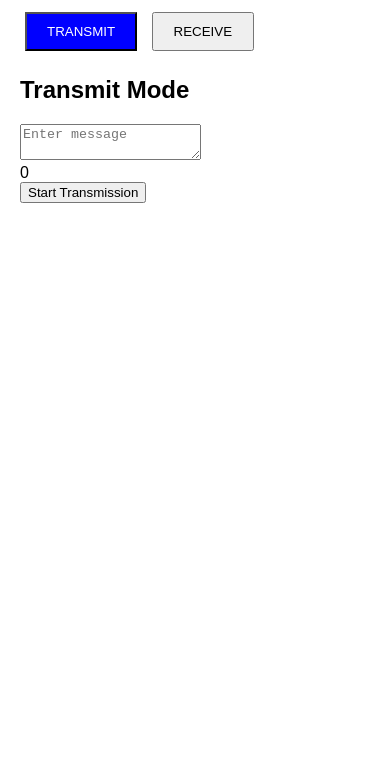
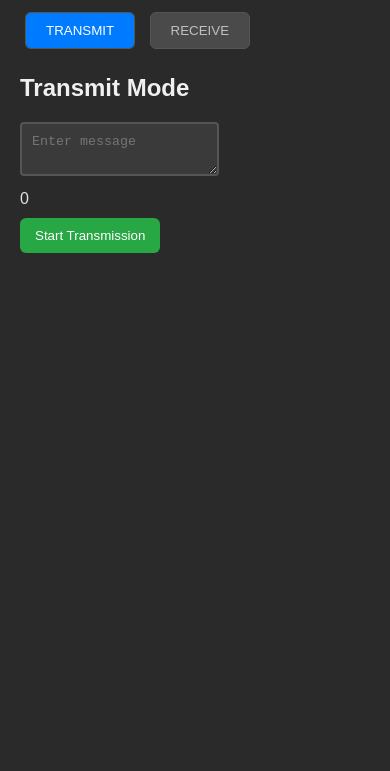
Before and after one commit to inboxy/morse, a plain HTML site: page test.html in a window 390 px wide. Shown: the part 73-844 px from the top of the page. Drawn offline with Linux system fonts and the light colour scheme.

Commit message:
Add files via upload

```diff
--- a/styles.css
+++ b/styles.css
@@ -235,8 +235,16 @@ header h1 {
 }
 
 @media (max-width: 480px) {
+    body {
+        margin: 0;
+        padding: 10px;
+    }
+
     .app {
         padding: 15px;
+        margin: 0;
+        border-radius: 0;
+        min-height: calc(100vh - 20px);
     }
 
     header h1 {
@@ -247,4 +255,18 @@ header h1 {
         padding: 10px 15px;
         font-size: 14px;
     }
+
+    #messageInput {
+        min-height: 80px;
+        font-size: 14px;
+    }
+
+    #cameraVideo {
+        height: 250px;
+        max-width: 100%;
+    }
+
+    .morse-preview, .status, #receivedMorse, #decodedMessage {
+        padding: 10px;
+    }
 }
--- a/test.html
+++ b/test.html
@@ -3,12 +3,67 @@
 <head>
     <meta charset="UTF-8">
     <meta name="viewport" content="width=device-width, initial-scale=1.0">
+    <meta name="theme-color" content="#2a2a2a">
     <title>Morse Code Test</title>
     <style>
-        body { font-family: Arial, sans-serif; margin: 20px; }
-        .mode-btn { padding: 10px 20px; margin: 5px; }
-        .active { background: blue; color: white; }
-        .hidden { display: none; }
+        body {
+            font-family: Arial, sans-serif;
+            margin: 20px;
+            background: #2a2a2a;
+            color: #e0e0e0;
+        }
+        .mode-btn {
+            padding: 10px 20px;
+            margin: 5px;
+            background: #4a4a4a;
+            color: #c0c0c0;
+            border: 1px solid #555;
+            border-radius: 6px;
+            cursor: pointer;
+        }
+        .active {
+            background: #007bff;
+            color: white;
+        }
+        .hidden {
+            display: none;
+        }
+        h1, h2 {
+            color: #f0f0f0;
+        }
+        textarea {
+            background: #3a3a3a;
+            color: #e0e0e0;
+            border: 2px solid #555;
+            border-radius: 4px;
+            padding: 10px;
+        }
+        video {
+            border: 2px solid #555;
+            border-radius: 8px;
+        }
+        button {
+            background: #28a745;
+            color: white;
+            border: none;
+            padding: 10px 15px;
+            border-radius: 6px;
+            cursor: pointer;
+        }
+        button:hover {
+            background: #218838;
+        }
+        div {
+            margin: 10px 0;
+        }
+        .status-indicator {
+            width: 12px;
+            height: 12px;
+            background: #28a745;
+            border-radius: 50%;
+            display: inline-block;
+            margin-right: 8px;
+        }
     </style>
 </head>
 <body>
```
Also changed, not shown: index.html (+1 -1 lines), manifest.json.
